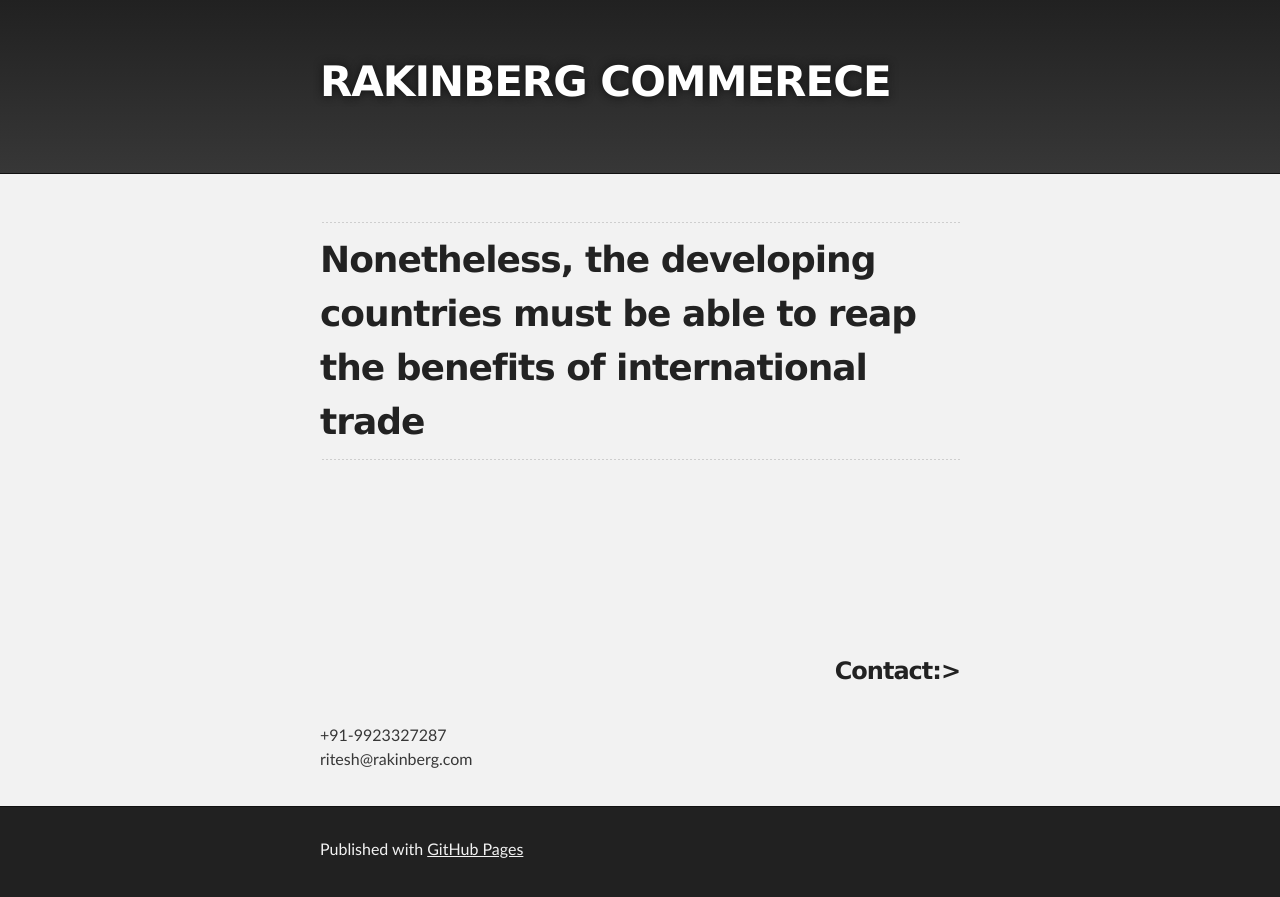
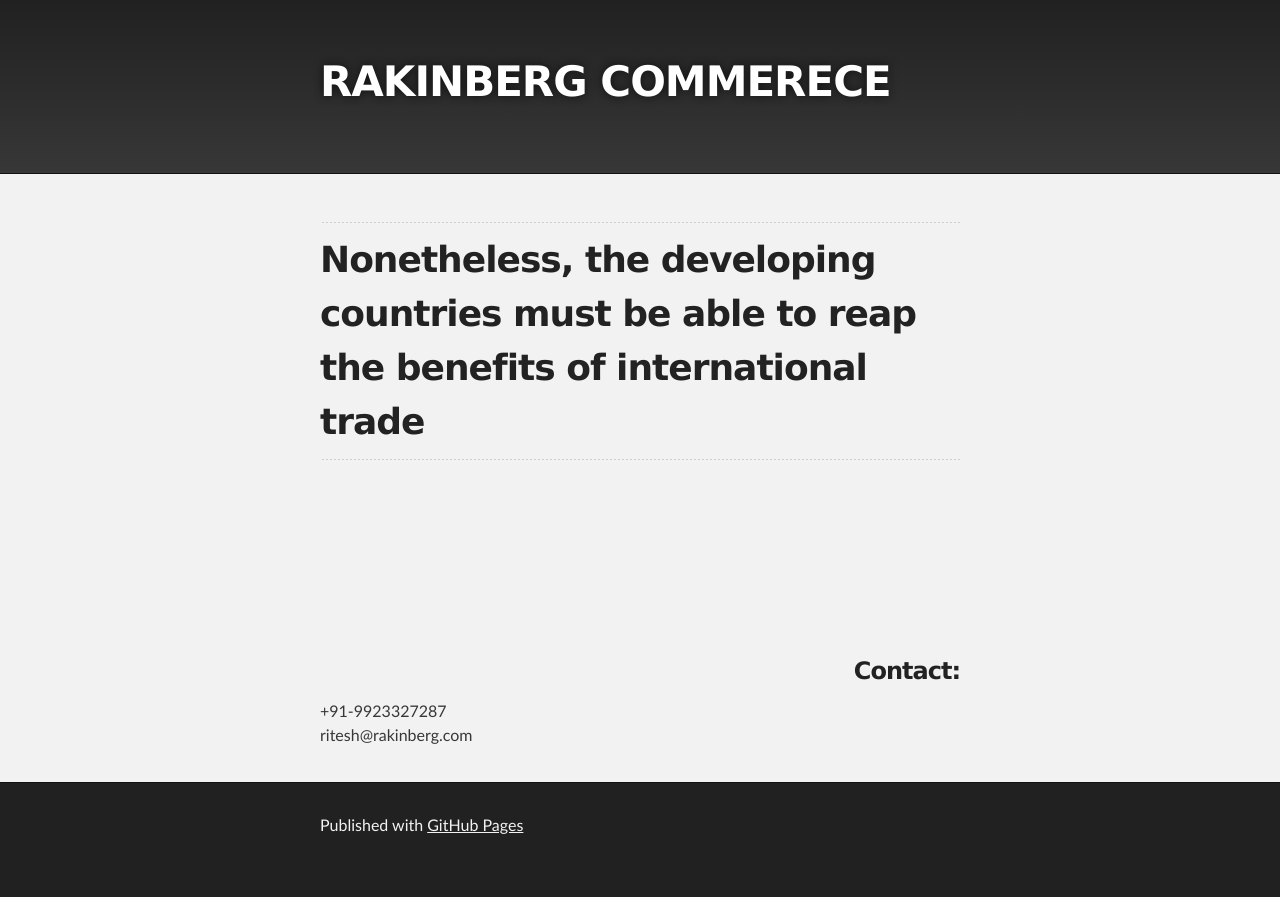
Before and after one commit to rakinberg/rakinberg.github.io, a Jekyll site: the page built from index.md, in a window 1280 px wide. Shown: the top 897 px of the page. Built offline with Jekyll 4.4.1, drawn with Linux system fonts in a browser that asks for light colours; our own code applies the rules of GitHub Pages for plain Markdown files; the repository's description, which GitHub fills in, is left out.

Commit message:
Update index.md

```diff
--- a/index.md
+++ b/index.md
@@ -13,8 +13,7 @@
 <br>
 
 <p id="demo" style="text-align:right;">
-<h3 id="demo" style="text-align:right;">Contact:></h3>
-<br>
+<h3 id="demo" style="text-align:right;">Contact:</h3>
 +91-9923327287
 <br>ritesh@rakinberg.com
 </p>
```
